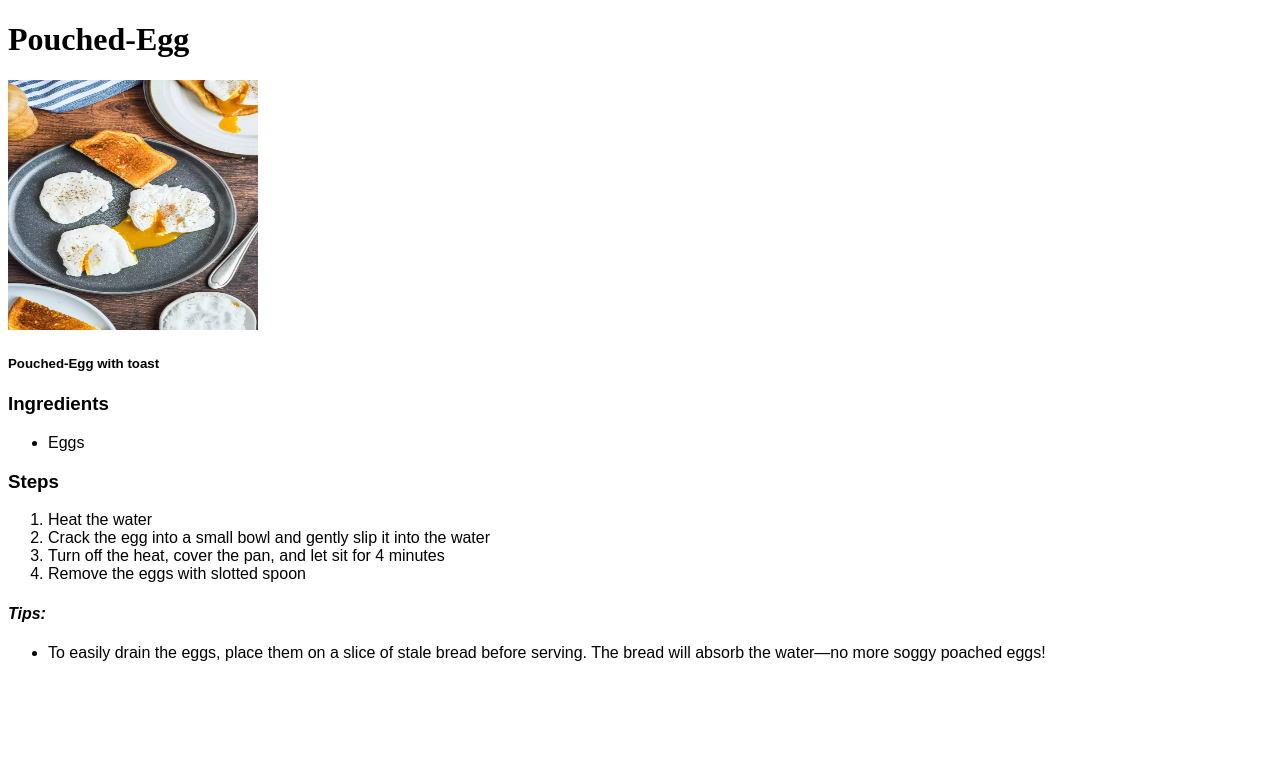
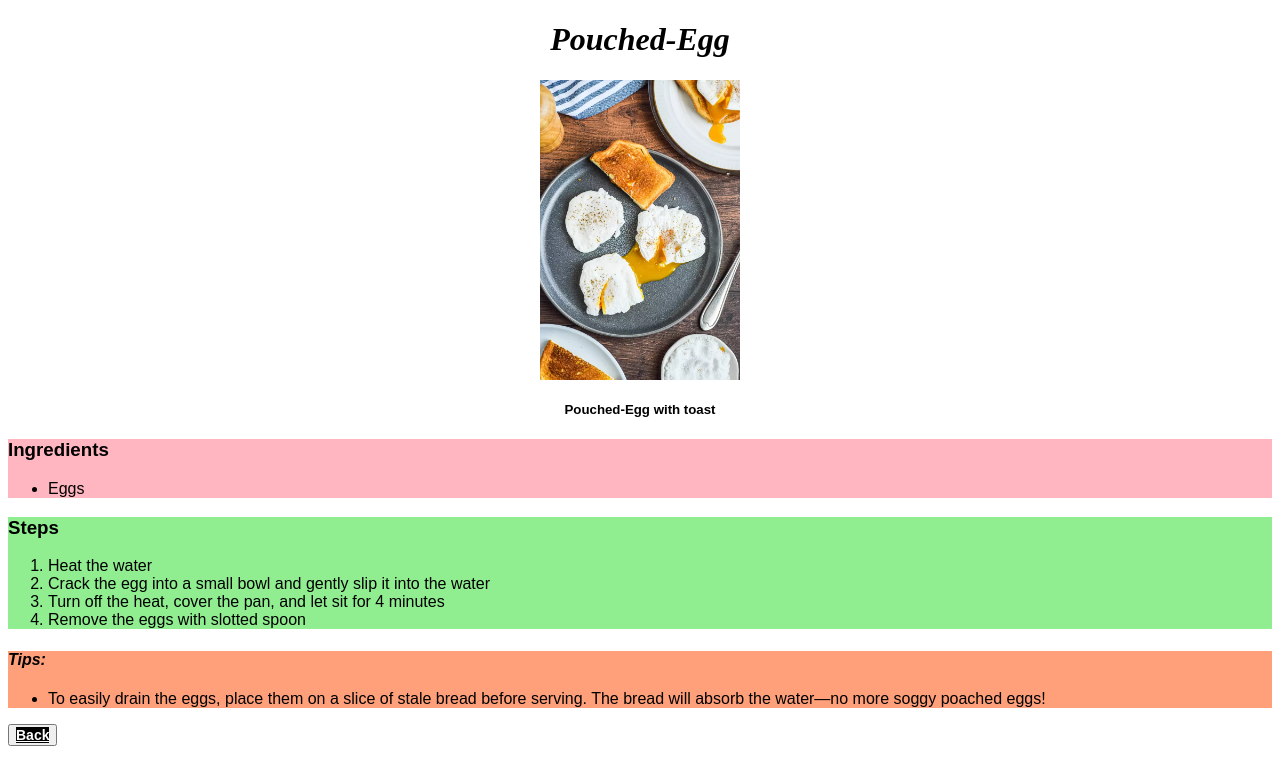
Before and after one commit to KingMufassa/odin-recipes, a plain HTML site: page recipes/pouched-eggs.html in a window 1280 px wide. Drawn offline with Linux system fonts and the light colour scheme.

Commit message:
css to pouched eggs

```diff
--- a/recipes/pouched-eggs.html
+++ b/recipes/pouched-eggs.html
@@ -12,11 +12,14 @@
         <img src="../images/Egg.jpeg" alt="Pouched-Egg" width="250" height="250">
         <h5>Pouched-Egg with toast</h5>
 
+        <div id="ingredients">
             <h3>Ingredients</h3>
                 <ul>
                     <li>Eggs</li>
                 </ul>
+        </div>
 
+        <div class="steps">
             <h3>Steps</h3>
                 <ol>
                     <li>Heat the water</li>
@@ -24,11 +27,16 @@
                     <li>Turn off the heat, cover the pan, and let sit for 4 minutes</li>
                     <li>Remove the eggs with slotted spoon</li>
                 </ol>
+        </div>
 
+        <div class="tips">
             <h4><em>Tips:</em></h4>
                 <ul>
                 <li>To easily drain the eggs, place them on a slice of stale bread before serving.
                 The bread will absorb the water—no more soggy poached eggs!</li>
             </ul>
+        </div>
+
+        <button><a class="button" href="../index.html">Back</a></button>
     </body>
 </html>
--- a/style.css
+++ b/style.css
@@ -15,7 +15,41 @@ a { background-color: rgb(119, 119, 165); /*hyperlinks styling*/
 
 }
 
-h1 { font-family: 'Times New Roman', Times, serif;
+h1 { font-family: 'Times New Roman', Times, serif; /*Affects all <h1>*/
+    font-weight: 700;
+    font-style: italic;
+
+}
+
+/*Recipes*/
+
+.button { background-color: black;
+    color: white;
+    font-size: 14px;
     font-weight: 700;
 
 }
+
+div.steps { background-color: lightgreen;
+
+}
+
+div#ingredients { background-color: lightpink   ;
+
+}
+
+div.tips { background-color: lightsalmon    ;
+
+}
+
+img { display: block;
+    margin-left: auto;
+    margin-right: auto;
+    height: 300px;
+    width: auto;
+
+}
+
+h1, h5 { text-align: center;
+
+}
```
Also changed, not shown: recipes/carbonara.html (+2 -0 lines), recipes/lasagna.html (+2 -0 lines). Lines whose indentation alone changed are shown as unchanged.
